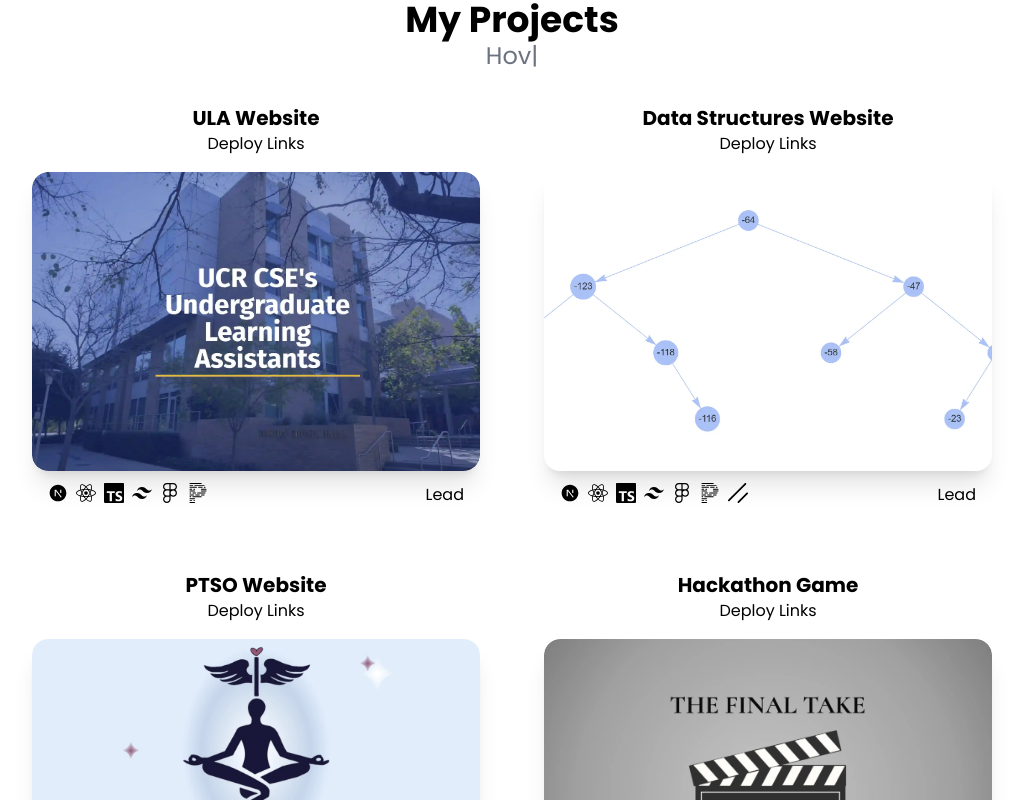
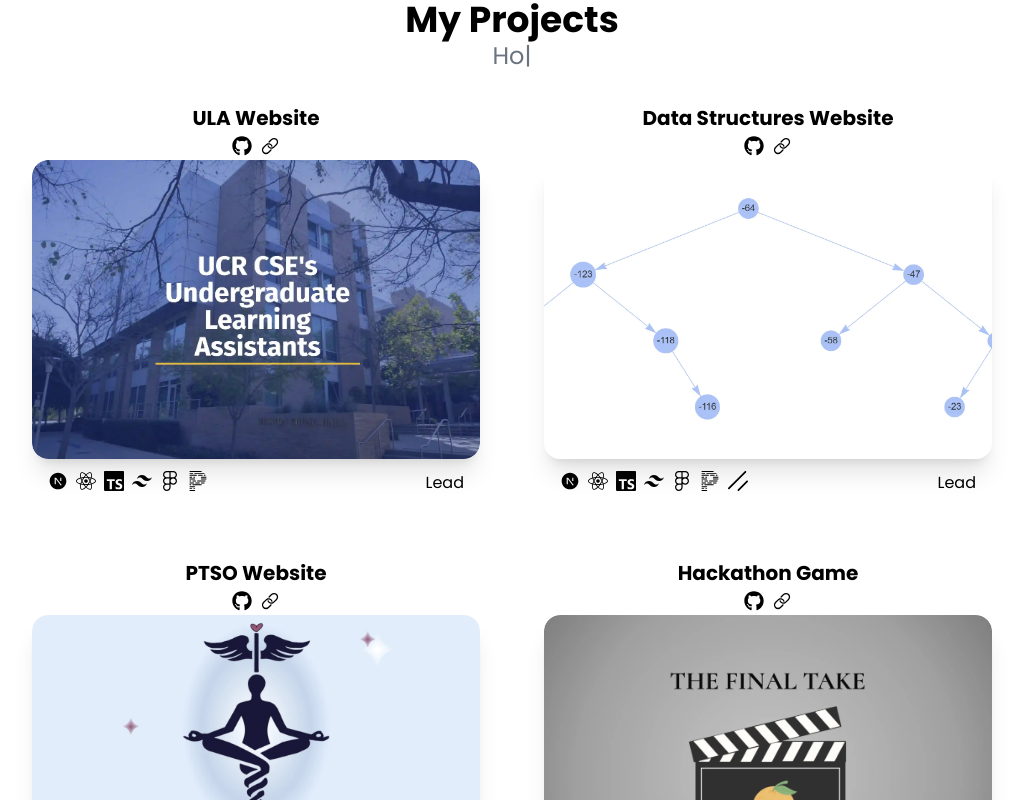
Before and after one commit to Kevinloritsch/kevinloritsch.github.io, a Next.js app: page / in a window 1280 px wide. Shown: the part 1820-2620 px from the top of the page, without its empty margins (128-1151 px from the left). Built offline with nearby package versions, Linux system fonts and the light colour scheme; no server answers.

Commit message:
add links per project

```diff
--- a/src/app/components/Project.tsx
+++ b/src/app/components/Project.tsx
@@ -3,9 +3,15 @@
 import Image, { StaticImageData } from "next/image";
 import { motion } from "motion/react";
 import { IconType } from "react-icons";
+import Link from "next/link";
 
 interface techEntry {
   icon: IconType;
+}
+
+interface linkEntry {
+  icon: IconType;
+  link: string;
 }
 
 interface projectProps {
@@ -14,7 +20,8 @@
   description: string;
   date: string;
   role: string;
-  techStack?: techEntry[];
+  techStack: techEntry[];
+  links: linkEntry[];
 }
 
 const Project = ({
@@ -24,11 +31,20 @@
   date,
   role,
   techStack,
+  links,
 }: projectProps) => {
   return (
     <div className="mx-8">
       <p className="text-center text-xl font-bold">{title}</p>
-      <div className="mb-4 text-center">Deploy Links</div>
+      <div className="my-1">
+        <div className="mx-auto flex flex-row justify-center gap-2">
+          {links.map(({ icon: Icon, link }, i) => (
+            <Link href={link} target="_blank" key={i}>
+              <Icon className="text-xl" />
+            </Link>
+          ))}
+        </div>
+      </div>
 
       <motion.div
         className="group relative aspect-[3/2] overflow-hidden rounded-2xl shadow-xl"
@@ -62,12 +78,11 @@
       </motion.div>
       <div className="flex flex-row justify-evenly pt-3">
         <div className="mr-auto flex flex-row gap-2 pl-4">
-          {techStack &&
-            techStack.map(({ icon: Icon }, i) => (
-              <div key={i} className="w-full">
-                <Icon className="text-xl" />
-              </div>
-            ))}
+          {techStack.map(({ icon: Icon }, i) => (
+            <div key={i} className="w-full">
+              <Icon className="text-xl" />
+            </div>
+          ))}
         </div>
 
         <div className="ml-auto pr-4">{role}</div>
--- a/src/app/components/Projects.tsx
+++ b/src/app/components/Projects.tsx
@@ -12,7 +12,7 @@
       />
       <div className="flex w-full flex-row flex-wrap justify-center">
         {projectItems.map(
-          ({ image, title, date, description, role, techStack }, i) => (
+          ({ image, title, date, description, role, techStack, links }, i) => (
             <div key={i} className="w-2/5 py-8">
               <Project
                 image={image}
@@ -21,6 +21,7 @@
                 description={description}
                 role={role}
                 techStack={techStack}
+                links={links}
               />
             </div>
           ),
--- a/src/data/ProjectsData.ts
+++ b/src/data/ProjectsData.ts
@@ -10,7 +10,7 @@
 import { IconType } from "react-icons";
 
 import { RiNextjsFill } from "react-icons/ri";
-import { FaReact, FaFigma } from "react-icons/fa";
+import { FaReact, FaFigma, FaGithub } from "react-icons/fa";
 import {
   SiTypescript,
   SiTailwindcss,
@@ -18,9 +18,15 @@
   SiShadcnui,
 } from "react-icons/si";
 import { PiFileCpp } from "react-icons/pi";
+import { IoIosLink } from "react-icons/io";
 
 interface techEntry {
   icon: IconType;
+}
+
+interface linkEntry {
+  icon: IconType;
+  link: string;
 }
 interface ProjectItem {
   image: StaticImageData;
@@ -28,7 +34,8 @@
   description: string;
   date: string;
   role: string;
-  techStack?: techEntry[];
+  techStack: techEntry[];
+  links: linkEntry[];
 }
 
 const projectItems: ProjectItem[] = [
@@ -57,6 +64,16 @@
       },
       {
         icon: SiPrettier,
+      },
+    ],
+    links: [
+      {
+        icon: FaGithub,
+        link: "https://github.com/acm-ucr/ula-website",
+      },
+      {
+        icon: IoIosLink,
+        link: "https://ula.cs.ucr.edu/",
       },
     ],
   },
@@ -90,6 +107,16 @@
         icon: SiShadcnui,
       },
     ],
+    links: [
+      {
+        icon: FaGithub,
+        link: "https://github.com/Kevinloritsch/UCRCS010CHelper",
+      },
+      {
+        icon: IoIosLink,
+        link: "https://kevinloritsch.github.io/UCRCS010CHelper/",
+      },
+    ],
   },
   {
     image: PTSO,
@@ -116,6 +143,16 @@
       },
       {
         icon: SiPrettier,
+      },
+    ],
+    links: [
+      {
+        icon: FaGithub,
+        link: "https://github.com/acm-ucr/ptso-website/",
+      },
+      {
+        icon: IoIosLink,
+        link: "https://ptso.ucrhighlanders.org/",
       },
     ],
   },
@@ -149,6 +186,16 @@
         icon: SiShadcnui,
       },
     ],
+    links: [
+      {
+        icon: FaGithub,
+        link: "https://github.com/qhgill/final-take/",
+      },
+      {
+        icon: IoIosLink,
+        link: "https://qhgill.github.io/final-take/",
+      },
+    ],
   },
   {
     image: Chess,
@@ -160,6 +207,12 @@
     techStack: [
       {
         icon: PiFileCpp,
+      },
+    ],
+    links: [
+      {
+        icon: FaGithub,
+        link: "https://github.com/Kevinloritsch/Chess-Minimax-Parallel",
       },
     ],
   },
@@ -189,6 +242,16 @@
       },
       {
         icon: SiPrettier,
+      },
+    ],
+    links: [
+      {
+        icon: FaGithub,
+        link: "https://github.com/acm-ucr/aviatr-website/",
+      },
+      {
+        icon: IoIosLink,
+        link: "https://aviatr.ucrhighlanders.org/",
       },
     ],
   },
@@ -223,6 +286,16 @@
         icon: SiShadcnui,
       },
     ],
+    links: [
+      {
+        icon: FaGithub,
+        link: "https://github.com/acm-ucr/leap-website/",
+      },
+      {
+        icon: IoIosLink,
+        link: "https://leap.ucrhighlanders.org/",
+      },
+    ],
   },
   {
     image: SquareRoot,
@@ -235,6 +308,12 @@
         icon: PiFileCpp,
       },
     ],
+    links: [
+      {
+        icon: FaGithub,
+        link: "https://github.com/Kevinloritsch/squareRoot",
+      },
+    ],
   },
 ];
 
```
